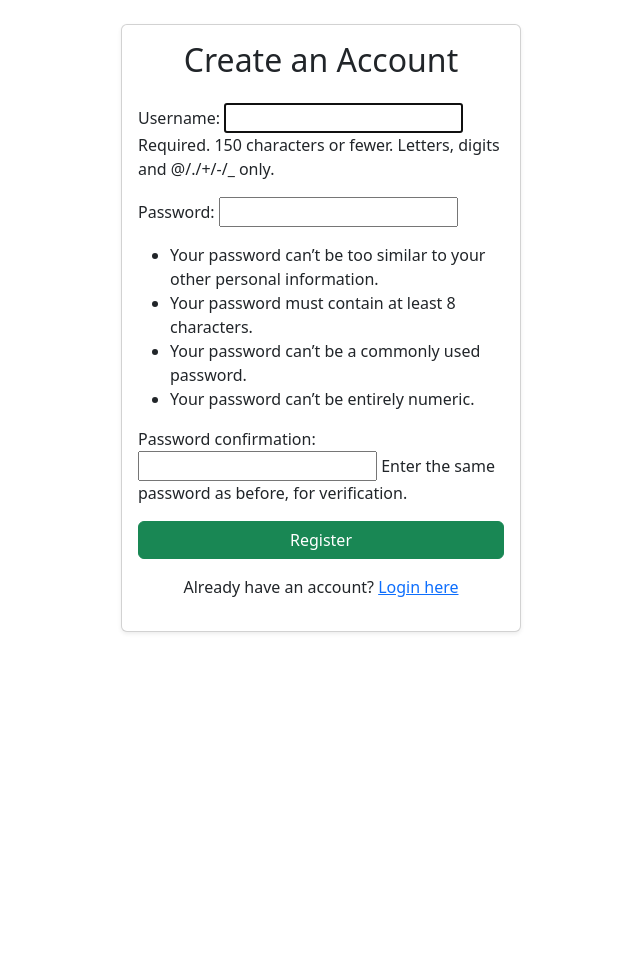
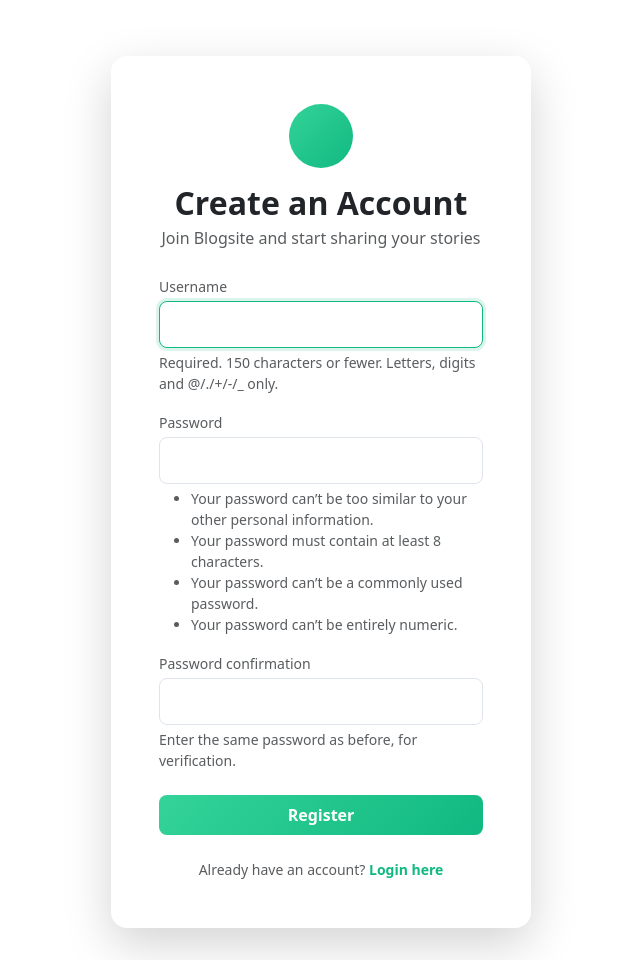
Before and after one commit to kulkarnicodes-dev/Blogsite, a Django app: page /register/ in a window 1280 px wide. Shown: the part 62-1022 px from the top of the page, without its empty margins (319-959 px from the left). Before the commit the page ends 695 px from the top, so only its background shows below. Run offline with Django 5.2, Linux system fonts and the light colour scheme.

Commit message:
Redesign registration page with new layout and styles

```diff
--- a/templates/blog/register.html
+++ b/templates/blog/register.html
@@ -1,15 +1,113 @@
 {% extends 'base.html' %}
+{% block content %}
+<div class="register-wrapper d-flex align-items-center justify-content-center">
+    <div class="card register-card shadow-lg mx-auto">
+        <div class="card-body p-4 p-md-5">
+            <div class="text-center mb-4">
+                <div class="register-icon mb-3">
+                    <i class="bi bi-person-plus-fill"></i>
+                </div>
+                <h2 class="fw-bold mb-1">Create an Account</h2>
+                <p class="text-muted mb-0">Join Blogsite and start sharing your stories</p>
+            </div>
 
-{% block content %}
-<div class="card shadow-sm mx-auto" style="max-width: 400px;">
-    <div class="card-body">
-        <h2 class="text-center mb-4">Create an Account</h2>
-        <form method="post">
-            {% csrf_token %}
-            {{ form.as_p }}
-            <button type="submit" class="btn btn-success w-100">Register</button>
-        </form>
-        <p class="mt-3 text-center">Already have an account? <a href="{% url 'login' %}">Login here</a></p>
+            <form method="post" novalidate>
+                {% csrf_token %}
+
+                {% if form.non_field_errors %}
+                    <div class="alert alert-danger py-2 small">
+                        {{ form.non_field_errors }}
+                    </div>
+                {% endif %}
+
+                {% for field in form %}
+                    <div class="mb-3">
+                        <label for="{{ field.id_for_label }}" class="form-label small text-muted mb-1">
+                            {{ field.label }}
+                        </label>
+                        {{ field }}
+                        {% if field.help_text %}
+                            <div class="form-text small">{{ field.help_text }}</div>
+                        {% endif %}
+                        {% if field.errors %}
+                            <div class="text-danger small mt-1">{{ field.errors.0 }}</div>
+                        {% endif %}
+                    </div>
+                {% endfor %}
+
+                <button type="submit" class="btn btn-register w-100 py-2 fw-semibold mt-2">
+                    Register
+                </button>
+            </form>
+
+            <p class="mt-4 text-center text-muted small mb-0">
+                Already have an account?
+                <a href="{% url 'login' %}" class="fw-semibold text-decoration-none">Login here</a>
+            </p>
+        </div>
     </div>
 </div>
+
+<style>
+    .register-wrapper {
+        min-height: 80vh;
+        padding: 2rem 1rem;
+    }
+
+    .register-card {
+        max-width: 420px;
+        width: 100%;
+        border: none;
+        border-radius: 16px;
+        overflow: hidden;
+    }
+
+    .register-icon {
+        width: 64px;
+        height: 64px;
+        margin: 0 auto;
+        background: linear-gradient(135deg, #34d399, #10b981);
+        border-radius: 50%;
+        display: flex;
+        align-items: center;
+        justify-content: center;
+        color: #fff;
+        font-size: 2rem;
+    }
+
+    .register-card .form-control,
+    .register-card input[type="text"],
+    .register-card input[type="password"],
+    .register-card input[type="email"] {
+        border-radius: 8px;
+        padding: 0.65rem 0.9rem;
+        border: 1px solid #dfe3ea;
+        width: 100%;
+        transition: border-color 0.15s ease, box-shadow 0.15s ease;
+    }
+
+    .register-card input:focus {
+        border-color: #10b981;
+        box-shadow: 0 0 0 3px rgba(16, 185, 129, 0.15);
+        outline: none;
+    }
+
+    .register-card .btn-register {
+        background: linear-gradient(135deg, #34d399, #10b981);
+        border: none;
+        border-radius: 8px;
+        color: #fff;
+        transition: transform 0.15s ease, box-shadow 0.15s ease;
+    }
+
+    .register-card .btn-register:hover {
+        transform: translateY(-1px);
+        box-shadow: 0 6px 16px rgba(16, 185, 129, 0.35);
+        color: #fff;
+    }
+
+    .register-card a {
+        color: #10b981;
+    }
+</style>
 {% endblock %}
```
